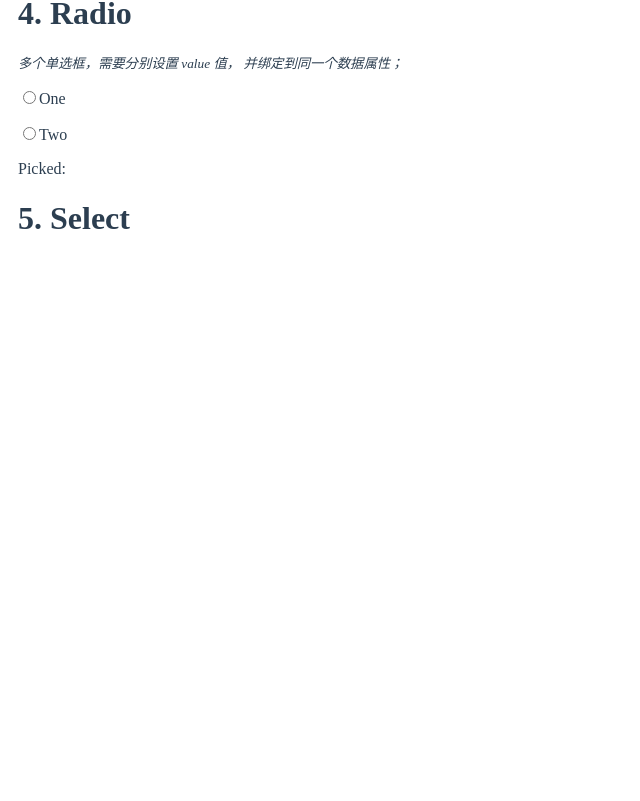
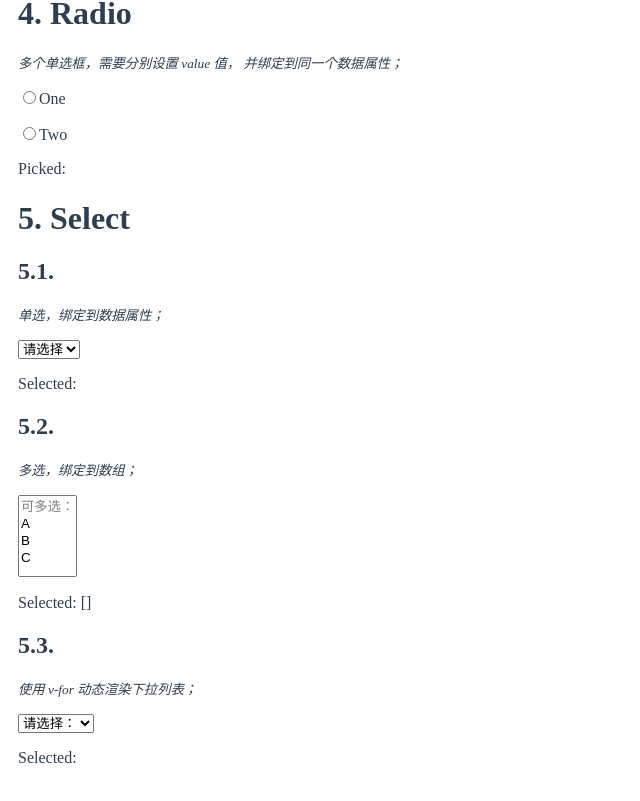
Before and after one commit to luotaoyeah/learning-vue, a Vue app: page /#/guide/form-input/basic in a window 1280 px wide. Shown: the part 1019-1820 px from the top of the page, without its empty margins (0-640 px from the left). Before the commit the page ends 1295 px from the top, so only its background shows below. Built offline with nearby package versions, Linux system fonts and the light colour scheme.

Commit message:
form input binding: select

```diff
--- a/src/doc/guide/form-input-binding/basic/form-input-select.vue
+++ b/src/doc/guide/form-input-binding/basic/form-input-select.vue
@@ -1,12 +1,97 @@
 <template>
   <div>
     <h1>5. Select</h1>
+    <h2>5.1.</h2>
+    <p>
+      <small>
+        <i>
+          单选，绑定到数据属性；
+        </i>
+      </small>
+    </p>
+    <select
+      v-model="selected"
+    >
+      <option
+        value=""
+        disabled
+      >请选择
+      </option>
+      <option value="a">A</option>
+      <option value="b">B</option>
+      <option value="c">C</option>
+    </select>
+    <p>Selected: {{selected}}</p>
+    <h2>5.2.</h2>
+    <p>
+      <small>
+        <i>
+          多选，绑定到数组；
+        </i>
+      </small>
+    </p>
+    <select
+      multiple
+      v-model="selectedNames"
+    >
+      <option
+        value=""
+        disabled
+      >可多选：
+      </option>
+      <option value="a">A</option>
+      <option value="b">B</option>
+      <option value="c">C</option>
+    </select>
+    <p>Selected: {{selectedNames}}</p>
+    <h2>5.3.</h2>
+    <p>
+      <small>
+        <i>
+          使用 v-for 动态渲染下拉列表；
+        </i>
+      </small>
+    </p>
+    <select
+      v-model="selected02"
+    >
+      <option
+        value=""
+        disabled
+      >请选择：
+      </option>
+      <option
+        v-for="(item, itemIndex) in options"
+        :key="item.value"
+        :value="item.value"
+      >{{itemIndex + 1}}. {{item.text}}
+      </option>
+    </select>
+    <p>Selected: {{selected02}}</p>
   </div>
 </template>
 <script>
 export default {
   data() {
-    return {};
+    return {
+      selected: "",
+      selectedNames: [],
+      selected02: "",
+      options: [
+        {
+          text: "A",
+          value: "a"
+        },
+        {
+          text: "B",
+          value: "b"
+        },
+        {
+          text: "C",
+          value: "c"
+        }
+      ]
+    };
   }
 };
 </script>
```
